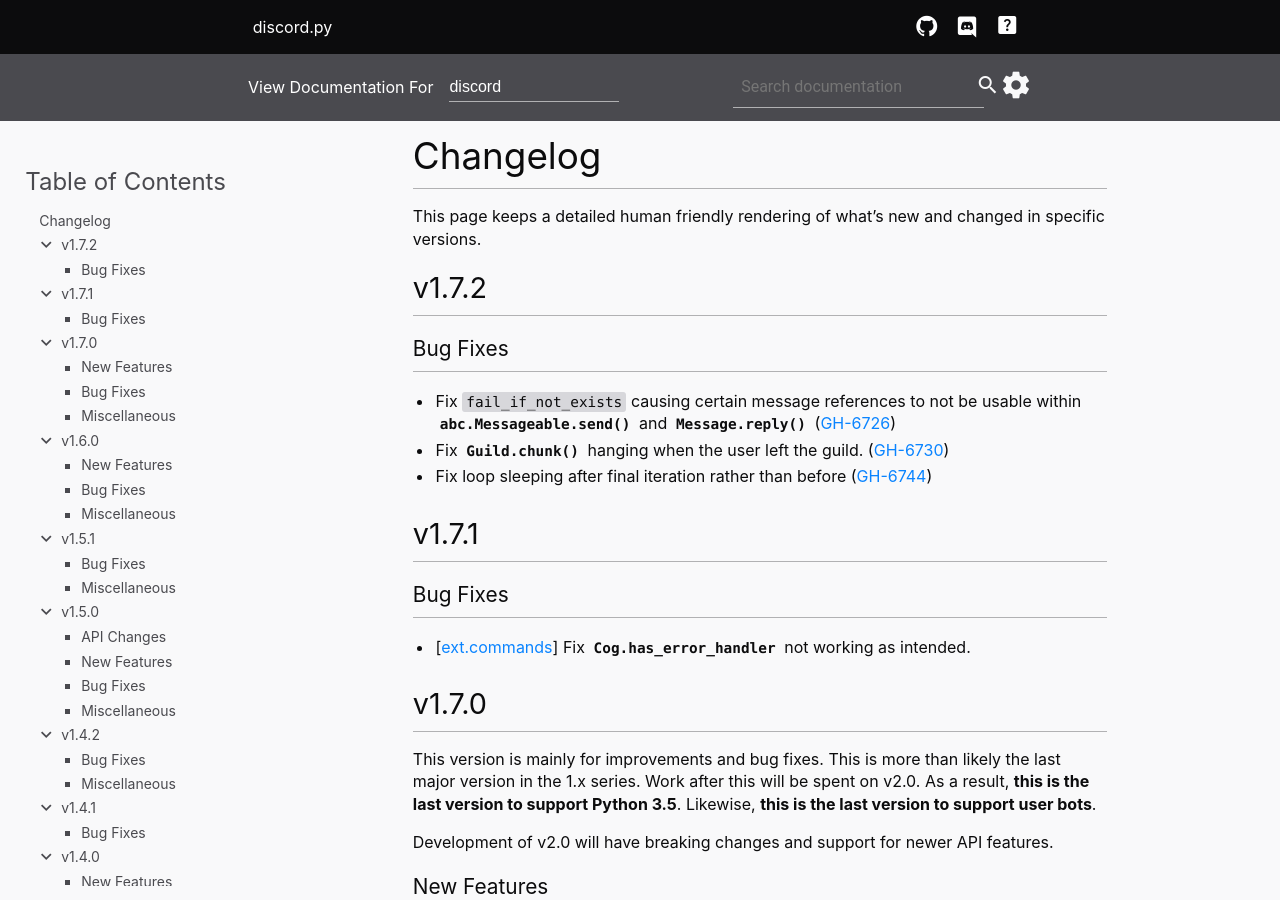
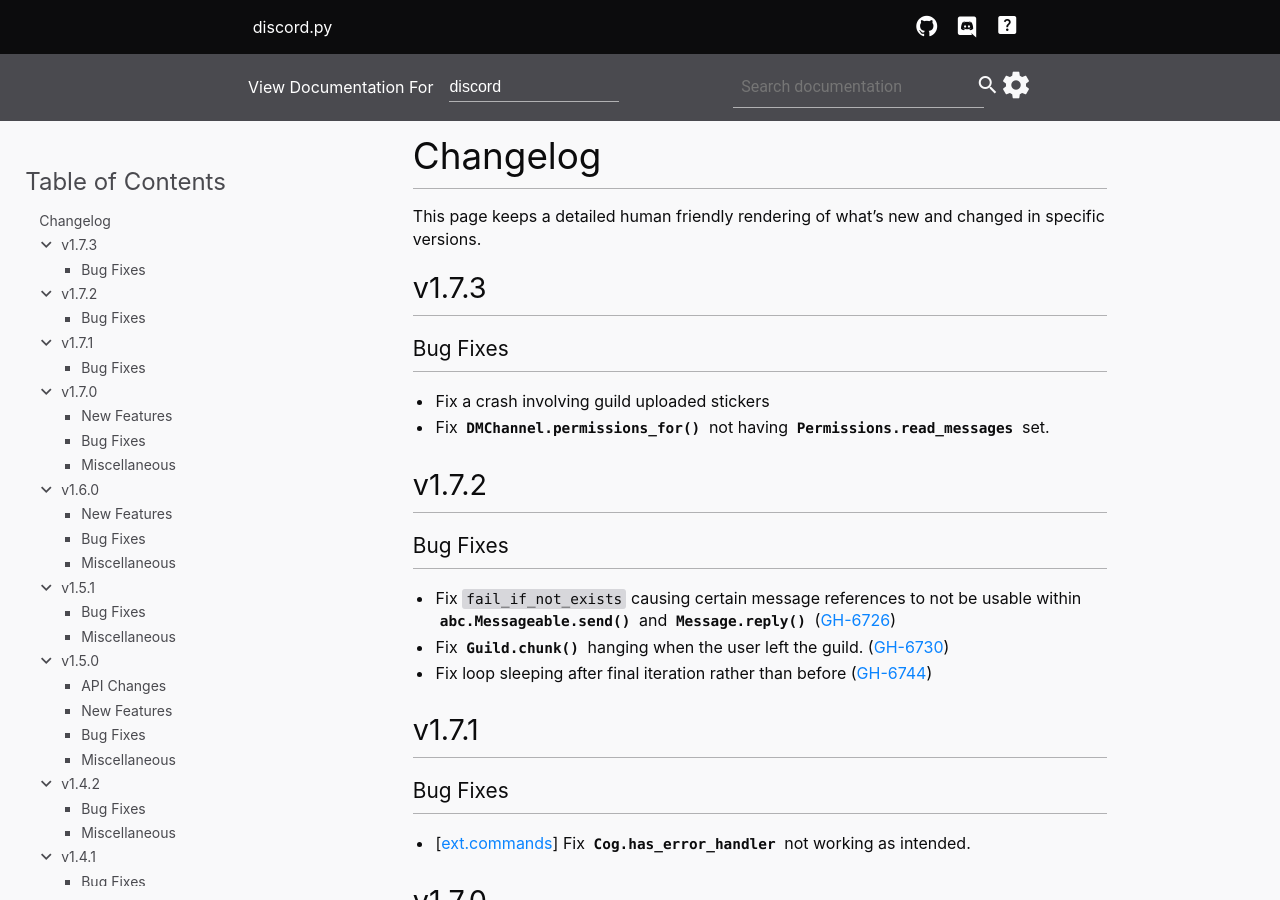
Before and after one commit to spartacus0816/dsbot, a Sphinx documentation site: the page built from docs/whats_new.rst, in a window 1280 px wide and 900 px high. Built offline with Sphinx 7.4.7, drawn with Linux system fonts in a browser that asks for light colours.

Commit message:
Add changelog for v1.7.3

```diff
--- a/docs/whats_new.rst
+++ b/docs/whats_new.rst
@@ -10,6 +10,17 @@ Changelog
 
 This page keeps a detailed human friendly rendering of what's new and changed
 in specific versions.
+
+.. _vp1p7p3:
+
+v1.7.3
+--------
+
+Bug Fixes
+~~~~~~~~~~
+
+- Fix a crash involving guild uploaded stickers
+- Fix :meth:`DMChannel.permissions_for` not having :attr:`Permissions.read_messages` set.
 
 .. _vp1p7p2:
 
```
